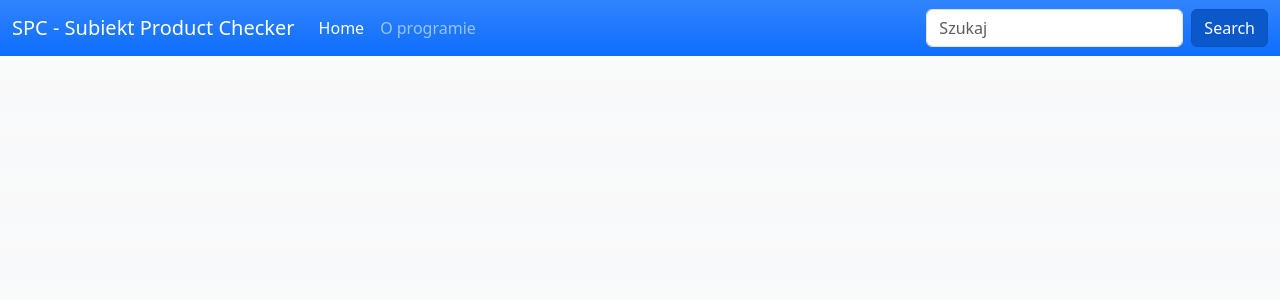
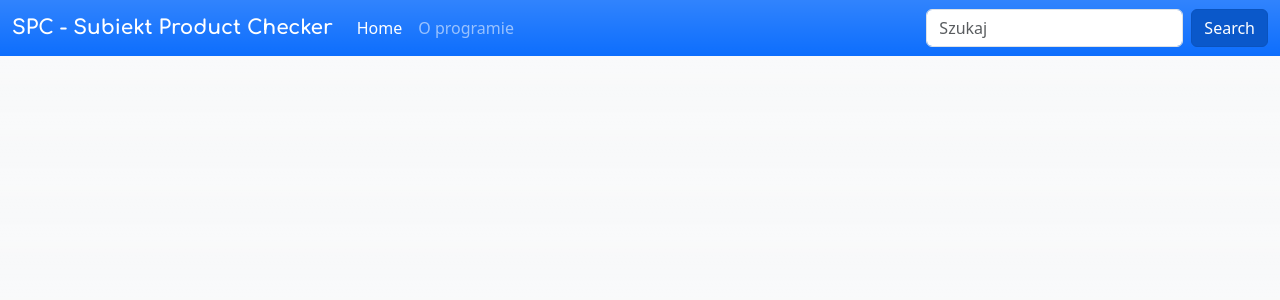
Before and after one commit to sebekbr/SubiektProductChecker, a Django app: page / in a window 1280 px wide. Shown: the top 300 px of the page. Run offline with Django 4.2, Linux system fonts and the light colour scheme; some libraries are stand-ins or nearby versions.

Commit message:
New app title font family

```diff
--- a/app/templates/index.html
+++ b/app/templates/index.html
@@ -6,12 +6,14 @@
     {% load bootstrap5 %}
     {% bootstrap_css %}
     {% bootstrap_javascript %}
-</head>
+    <link rel="preconnect" href="https://fonts.googleapis.com">
+    <link rel="preconnect" href="https://fonts.gstatic.com" crossorigin>
+    <link href="https://fonts.googleapis.com/css2?family=Comfortaa:wght@700&display=swap" rel="stylesheet"> </head>
 <body class="bg-light bg-gradient">
 <!--- pasek nawigacyjny --->
         <nav class="navbar navbar-expand-lg navbar-dark bg-primary bg-gradient">
             <div class="container-fluid">
-            <a href="{% url 'index' %}" class="navbar-brand">SPC - Subiekt Product Checker</a>
+            <a href="{% url 'index' %}" class="navbar-brand" style="font-family:Comfortaa, cursive;">SPC - Subiekt Product Checker</a>
             <button class="navbar-toggler" type="button" data-bs-toggle="collapse" data-bs-target="#navbarSupportedContent" aria-controls="navbarSupportedContent" aria-expanded="false" aria-label="Toggle navigation">
               <span class="navbar-toggler-icon"></span>
             </button>
```
